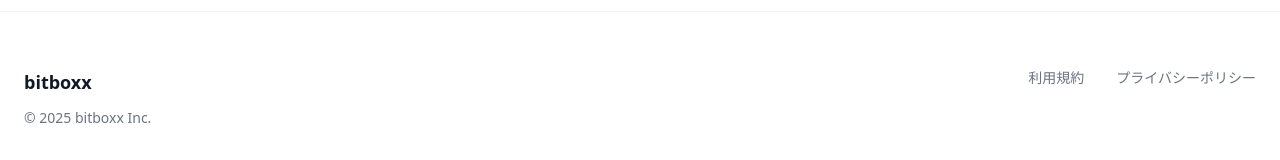
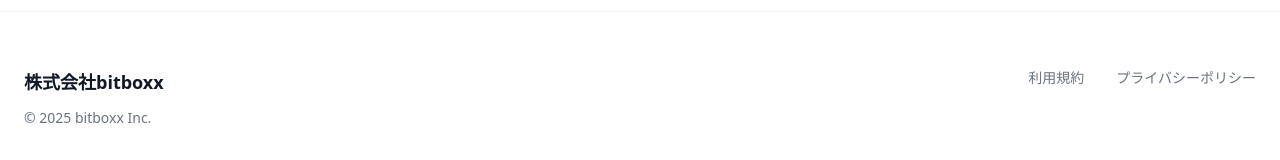
Before and after one commit to bitboxx-inc/bitboxx-hp, a SvelteKit app: page / in a window 1280 px wide. Shown: the part 3461-3621 px from the top of the page. Built offline with nearby package versions, Linux system fonts and the light colour scheme.

Commit message:
Update footer company name

```diff
--- a/src/routes/+layout.svelte
+++ b/src/routes/+layout.svelte
@@ -95,7 +95,7 @@
         <div class="max-w-7xl mx-auto px-6 text-sm text-gray-500 flex flex-col md:flex-row justify-between gap-6">
 
             <div class="space-y-3">
-                <span class="font-bold text-lg text-gray-900">bitboxx</span>
+                <span class="font-bold text-lg text-gray-900">株式会社bitboxx</span>
                 <p>© 2025 bitboxx Inc.</p>
             </div>
 
```
